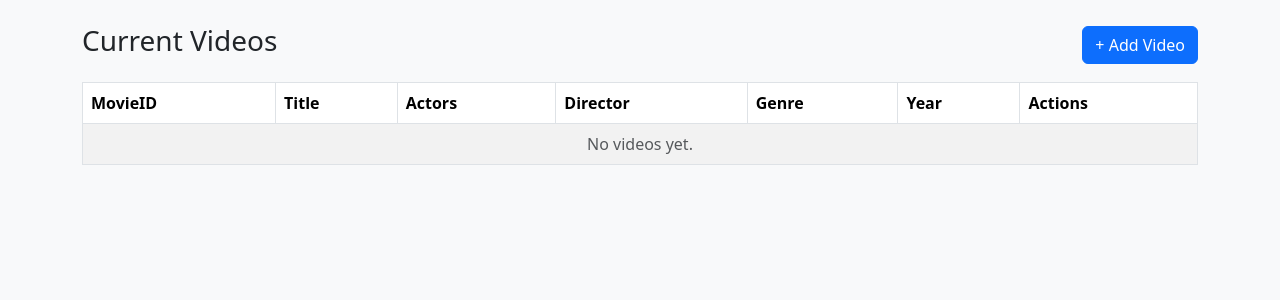
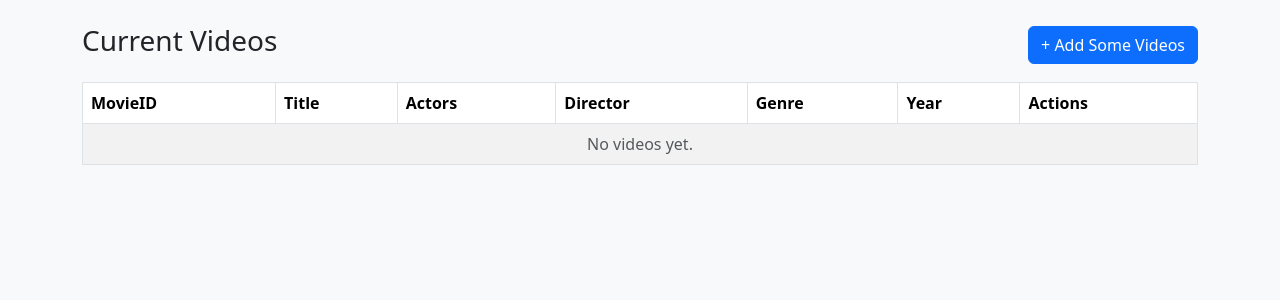
Before and after one commit to Marcm7/MovieAPP, a Django app: page /videos/ in a window 1280 px wide. Shown: the part 56-356 px from the top of the page. Run offline with Django 5.2, Linux system fonts and the light colour scheme; data that the repository does not hold is empty.

Commit message:
Update video_list.html

```diff
--- a/videos/templates/videos/video_list.html
+++ b/videos/templates/videos/video_list.html
@@ -3,7 +3,7 @@
 {% block content %}
 <div class="d-flex justify-content-between align-items-center mb-3">
   <h1 class="h3">Current Videos</h1>
-  <a class="btn btn-primary" href="{% url 'video_create' %}">+ Add Video</a>
+  <a class="btn btn-primary" href="{% url 'video_create' %}">+ Add Some Videos</a>
 </div>
 
 <table class="table table-striped table-bordered">
```
